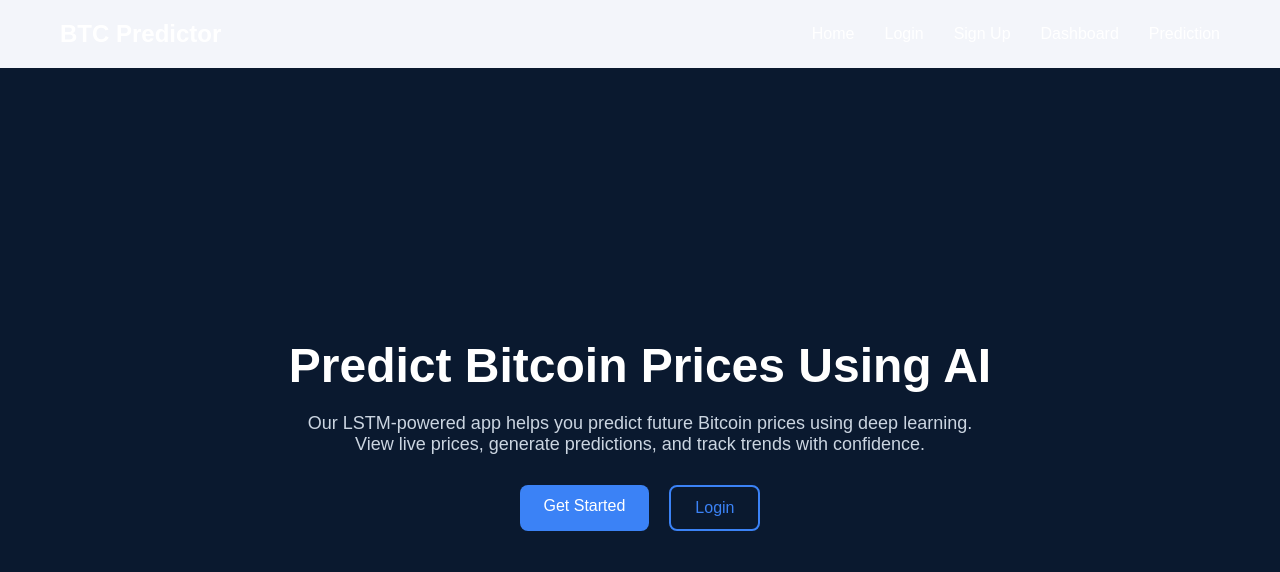
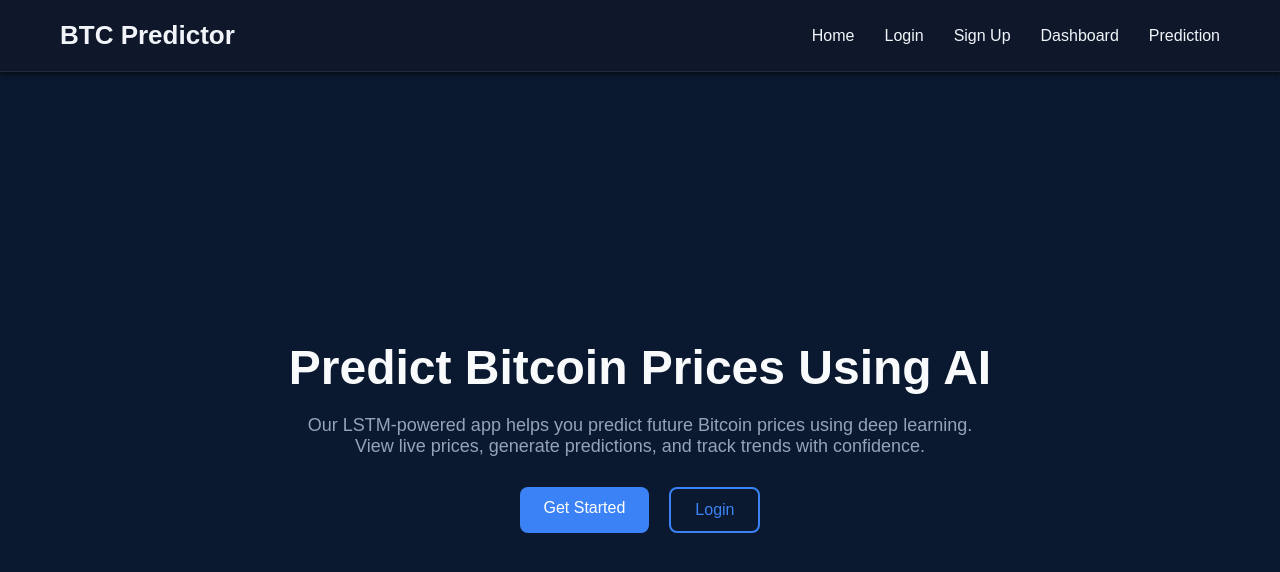
Before and after one commit to zoyajaved/btc-predict-dashboard, a React (Create React App) app: page / in a window 1280 px wide. Shown: the top 572 px of the page. Built offline with nearby package versions, Linux system fonts and the light colour scheme; no server answers.

Commit message:
Update Home.css with proper color contrast for navbar and text

```diff
--- a/src/styles/Home.css
+++ b/src/styles/Home.css
@@ -1,4 +1,4 @@
-/* General Reset */
+/* Reset & Base */
 * {
   margin: 0;
   padding: 0;
@@ -7,8 +7,8 @@
 
 body {
   font-family: 'Segoe UI', Roboto, sans-serif;
-  background-color: #0A192F; /* Dark navy blue */
-  color: #FFFFFF;
+  background-color: #0A192F;  /* Dark navy blue */
+  color: #E2E8F0;             /* Light slate text for contrast */
 }
 
 /* Container */
@@ -16,21 +16,25 @@ body {
   min-height: 100vh;
   display: flex;
   flex-direction: column;
+  background-color: #0A192F;
 }
 
-/* Navbar Styles */
+/* Navbar */
 .navbar {
   display: flex;
   justify-content: space-between;
   align-items: center;
   padding: 20px 60px;
-  background-color: transparent;
+  background-color: #0F172A; /* Slightly lighter dark blue for navbar */
+  box-shadow: 0 2px 4px rgba(0,0,0,0.6);
+  border-bottom: 1px solid #1E293B;
+  z-index: 10;
 }
 
 .logo {
-  font-size: 24px;
-  font-weight: bold;
-  color: #FFFFFF;
+  font-size: 26px;
+  font-weight: 600;
+  color: #F1F5F9; /* Bright white for logo text */
 }
 
 .nav-links {
@@ -40,14 +44,15 @@ body {
 }
 
 .nav-links li a {
-  color: #FFFFFF;
+  color: #F1F5F9;  /* Light color so it's visible */
   text-decoration: none;
   font-size: 16px;
+  font-weight: 500;
   transition: color 0.3s ease;
 }
 
 .nav-links li a:hover {
-  color: #3B82F6; /* Bright blue */
+  color: #3B82F6;  /* Soft blue hover color */
 }
 
 /* Hero Section */
@@ -58,19 +63,19 @@ body {
   justify-content: center;
   align-items: center;
   text-align: center;
-  padding: 60px 40px;
-  background-color: #0A192F;
+  padding: 80px 40px;
 }
 
 .hero h1 {
   font-size: 48px;
   font-weight: bold;
   margin-bottom: 20px;
+  color: #F8FAFC; /* Heading color */
 }
 
 .hero p {
   font-size: 18px;
-  color: #CBD5E1;
+  color: #94A3B8; /* Soft slate color for paragraph */
   max-width: 700px;
   margin-bottom: 30px;
 }
@@ -86,7 +91,7 @@ body {
 .btn {
   padding: 12px 24px;
   font-size: 16px;
-  background-color: #3B82F6; /* Primary Blue */
+  background-color: #3B82F6;  /* Soft blue */
   color: white;
   border: none;
   border-radius: 8px;
```
